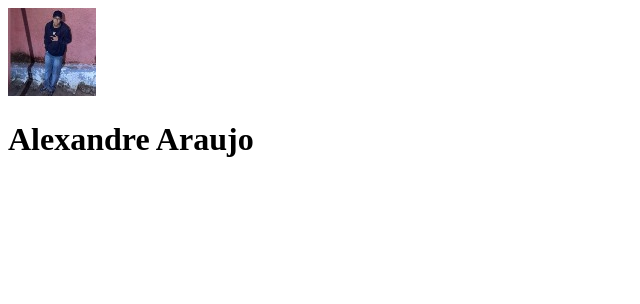
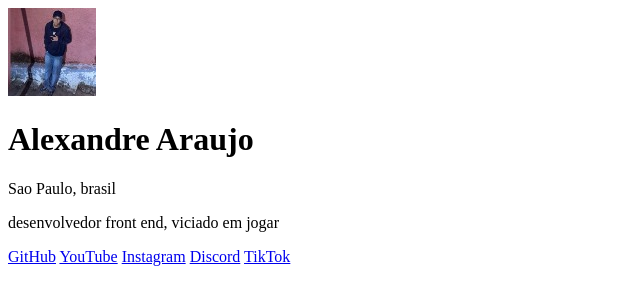
Before and after one commit to alexandrearaujovianna1a/Meus-links, a plain HTML site: page index.html in a window 1280 px wide. Shown: the whole page, without its empty margins (0-640 px from the left). Drawn offline with Linux system fonts and the light colour scheme.

Commit message:
termino do desenvolvimento do html

```diff
--- a/index.html
+++ b/index.html
@@ -9,6 +9,15 @@
     <div>
         <img src="/foto minha 88X88(1).jpg" alt="imagem do criador da pagina, alexandre araujo vianna">
         <h1>Alexandre Araujo</h1>
+        <p>Sao Paulo, brasil</p>
+
+        <p>desenvolvedor front end, viciado em jogar</p>
+
+        <a href="https://github.com/alexandrearaujovianna1a">GitHub</a>
+        <a href="https://www.youtube.com/channel/UCfDTHWI3DTRQjdJLzTm0duA">YouTube</a>
+        <a href="https://www.instagram.com/alexandrevianna13/">Instagram</a>
+        <a href="https://discord.gg/AkGUgP3c">Discord</a>
+        <a href="https://www.tiktok.com/@ffyugimuto?is_from_webapp=1&sender_device=pc">TikTok</a>
     </div>
 </body>
 </html>
```
